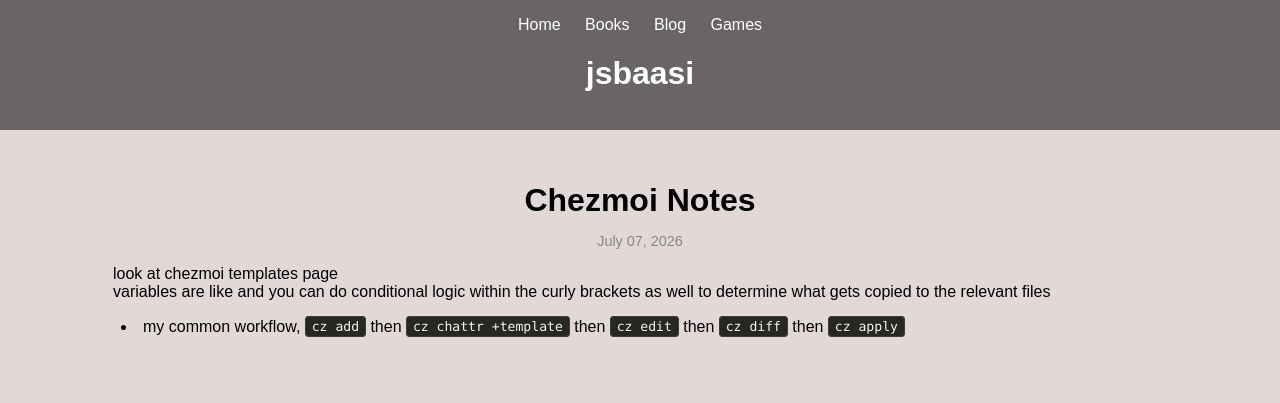
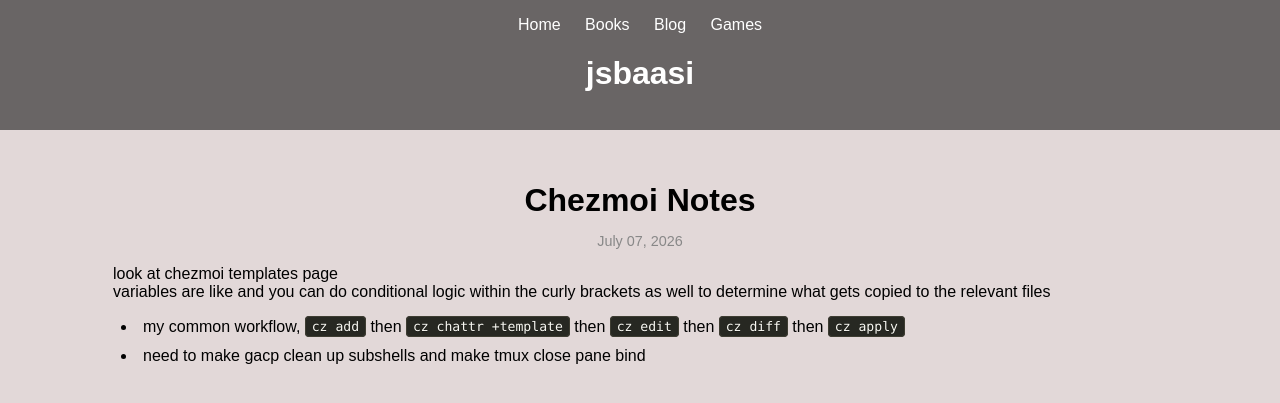
Before and after one commit to jsbaasi/jsbaasi.github.io, a Jekyll site: the page built from _posts/2026-07-07-chezmoi-notes.md, in a window 1280 px wide. Shown: the top 403 px of the page. Built offline with Jekyll 4.4.1, drawn with Linux system fonts in a browser that asks for light colours.

Commit message:
vault backup: 2026-07-09 17:42:44

```diff
--- a/_posts/2026-07-07-chezmoi-notes.md
+++ b/_posts/2026-07-07-chezmoi-notes.md
@@ -8,3 +8,4 @@ permalink: /chezmoi-notes/
 look at chezmoi templates page
 variables are like {{ .chezmoi.something }} and you can do conditional logic within the curly brackets as well to determine what gets copied to the relevant files
 - my common workflow, `cz add` then `cz chattr +template` then `cz edit` then `cz diff` then `cz apply`
+- need to make gacp clean up subshells and make tmux close pane bind
```
Also changed, not shown: _posts/2026-05-01-tmux-notes.md (+2 -0 lines).
